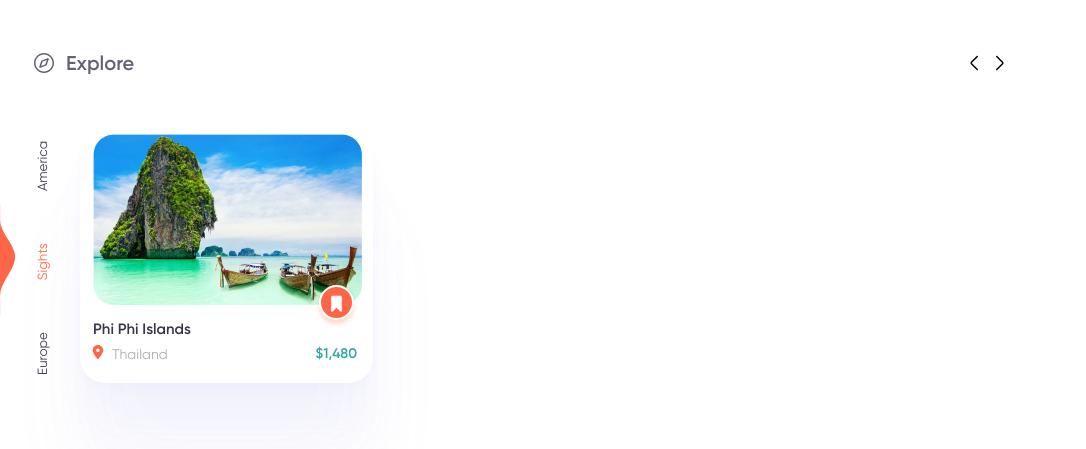
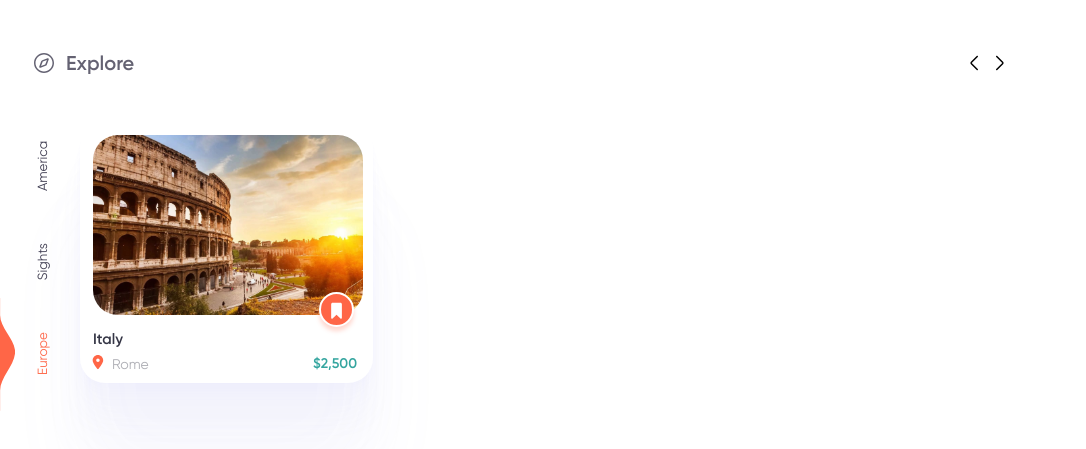
Before and after one commit to Lev-Sedin/Mission-Six, a website: page app/index.html in a window 1280 px wide. Both pictures are taken after a click on the button "Europe". Shown: the part 116-565 px from the top of the page, without its empty margins (0-1086 px from the left). Drawn offline with nearby package versions, Linux system fonts and the light colour scheme; files that its build step writes are made by us from their sources.

Commit message:
Add files via upload

```diff
--- a/app/index.html
+++ b/app/index.html
@@ -182,7 +182,7 @@
                                     </li>
                                     <li class="continent">
                                         <button  class="continent-btn continent-btn__active" type="button">
-                                            <svg class="continent-icon continent-icon__active " width="15" height="123" viewBox="0 0 15 123"  xmlns="http://www.w3.org/2000/svg">
+                                            <svg class="continent-icon " width="15" height="123" viewBox="0 0 15 123"  xmlns="http://www.w3.org/2000/svg">
                                                 <path fill-rule="evenodd" clip-rule="evenodd" d="M0 5.66675C0 2.90532 -2.23858 0.666748 -5 0.666748C-7.76142 0.666748 -10 2.90532 -10 5.66674V35.2021C-10 43.2309 -15 50.9713 -15 59.0001C-15 67.0289 -10 74.7692 -10 82.798V117.333C-10 120.095 -7.76142 122.333 -5 122.333C-2.23858 122.333 0 120.095 0 117.333V97.563C0 84.5495 15 72.0135 15 59.0001C15 58.3591 14.9598 57.7275 14.8818 57.1077C13.3873 45.2353 0 34.2996 0 22.3334V5.66675Z" />
                                             </svg>
                                             Sights
--- a/app/js/main.js
+++ b/app/js/main.js
@@ -1,3 +1,6 @@
+
+
+const panelUse = () =>{
     const panel = document.querySelector(".main-left__panel")
     const panelBtn = document.querySelector(".header__button")
 
@@ -8,3 +11,66 @@ panelBtn.addEventListener("click",()=>{
             panel.classList.add('main-left__panel-active')
         }
     });
+}
+
+panelUse()
+
+const tabFunc = () =>{
+    const tabs = document.querySelectorAll(".continent-btn")
+    const tabsTitle = document.querySelector(".slider-box__name")
+    const tabsPrice = document.querySelector(".slider-box__price")
+    const tabsImage = document.querySelector(".slider-box__icon")
+    const tabsPlace = document.querySelector(".slider-box__country")
+    const orange = document.querySelector(".continent-icon__active")
+
+    const tabsOptions = [
+        {
+            name: "Italy",
+            price: "$2,500",
+            image: 'images/slider/europe/rome.jpeg',
+            place:"Rome",
+        },
+        {
+            name: "Phi Phi Islands",
+            price: "$1,480",
+            image: 'images/slider/indonesia/indonesia1.png',
+            place:"Thailand",
+        },
+        {
+            name: "New York",
+            price: "$3,200",
+            image: 'images/slider/america/ny.jpeg',
+            place:"America",
+        }
+    ]
+
+    const changeContent = (index) => {
+        tabsTitle.textContent = `${tabsOptions[index].name}`
+        tabsPrice.textContent = `${tabsOptions[index].price}`
+        tabsImage.setAttribute("src", tabsOptions[index].image)
+        tabsPlace.textContent = `${tabsOptions[index].place}`
+    }
+
+
+    const changeActiveTabs = ((indexClickedTab)=>{
+        tabs.forEach((tab, index) =>{
+
+            if(index === indexClickedTab){
+                tab.classList.add("continent-btn__active")
+            }else{
+                tab.classList.remove("continent-btn__active")
+            }
+        })
+        changeContent(indexClickedTab)
+    })
+
+    tabs.forEach((tab, index) =>{
+        tab.addEventListener("click", ()=>{
+            changeActiveTabs(index);
+        })
+    })
+
+    changeContent(1)
+}
+
+tabFunc()
--- a/app/scss/style.scss
+++ b/app/scss/style.scss
@@ -382,19 +382,23 @@ body {
     &-box{
         width: 293px;
         height: 261px;
-        background: #FFF;
+        background: #fff;
         box-shadow: 0px 100px 80px rgba(153, 165, 236, 0.05), 0px 64.8148px 46.8519px rgba(153, 165, 236, 0.037963), 0px 38.5185px 25.4815px rgba(153, 165, 236, 0.0303704), 0px 20px 13px rgba(153, 165, 236, 0.025), 0px 8.14815px 6.51852px rgba(153, 165, 236, 0.0196296), 0px 1.85185px 3.14815px rgba(153, 165, 236, 0.012037);
         border-radius: 25px;
         margin-left: 80px;
         position: relative;
     }
     &-box__icon{
-        padding: 12px 13px;
+        width: 270px;
+        height: 180px;
+        margin: 13px 11px 0px 13px;
         padding-bottom: 0;
+        border-radius: 25px;
+        object-fit: contain;
     }
     &-box__circle{
         position: absolute;
-        top: 163px;
+        top: 170px;
         right: 19px;
         width: 35px;
         height: 35px;
@@ -459,13 +463,13 @@ button{
     &-btn{
         color: #3E3C50;
         transition: 0.3s;
+        fill: white;
     }
     &-icon{
         position: absolute;
         top: -88px;
         left: 13px;
         transform: rotate(90deg);
-        fill: #fff;
 
     }
     &-btn:hover{
@@ -473,6 +477,7 @@ button{
     }
     &-btn__active{
         color: #FF6647;
+        fill: #FF6647;
     }
     &-icon__active{
         fill: #FF6647;
```
Also changed, not shown: app/css/style.min.css, app/images/slider/america/ny.jpeg (added), app/images/slider/europe/rome.jpeg (added), app/js/main.min.js. Lines whose indentation alone changed are shown as unchanged.
